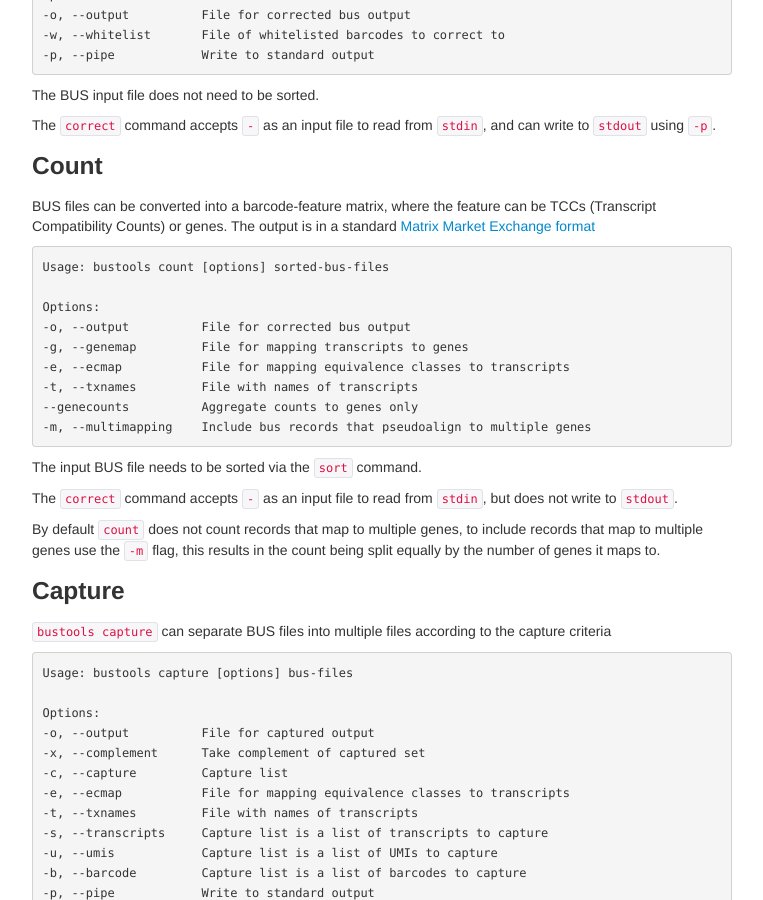
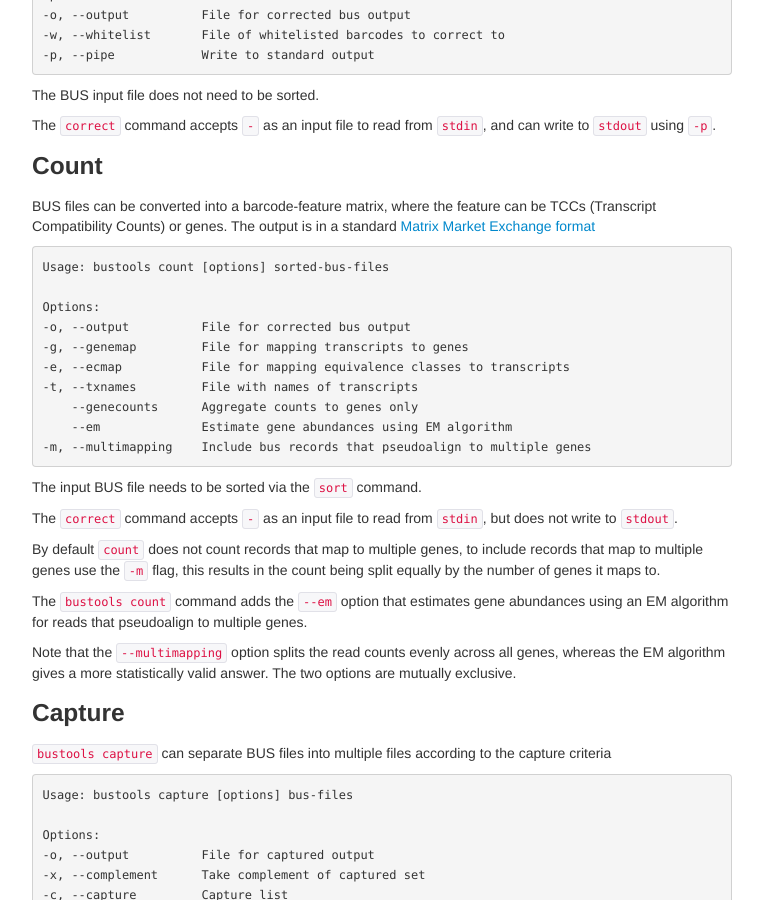
Before and after one commit to BUStools/BUStools.github.io, a Jekyll site: the page built from manual.md, in a window 1280 px wide and 900 px high, scrolled down 1788 px. Shown: the whole window, without its empty margins (258-1021 px from the left). Built offline with Jekyll 4.4.1, drawn with Linux system fonts in a browser that asks for light colours; some of the changed text lies outside the part shown.

Commit message:
updated count command

```diff
--- a/manual.md
+++ b/manual.md
@@ -101,7 +101,8 @@ Options:
 -g, --genemap         File for mapping transcripts to genes
 -e, --ecmap           File for mapping equivalence classes to transcripts
 -t, --txnames         File with names of transcripts
---genecounts          Aggregate counts to genes only
+    --genecounts      Aggregate counts to genes only
+    --em              Estimate gene abundances using EM algorithm
 -m, --multimapping    Include bus records that pseudoalign to multiple genes
 ~~~
 
@@ -110,6 +111,10 @@ The input BUS file needs to be sorted via the `sort` command.
 The `correct` command accepts `-` as an input file to read from `stdin`, but does not write to `stdout`.
 
 By default `count` does not count records that map to multiple genes, to include records that map to multiple genes use the `-m` flag, this results in the count being split equally by the number of genes it maps to.
+
+The `bustools count` command adds the `--em` option that estimates gene abundances using an EM algorithm for reads that pseudoalign to multiple genes.
+
+Note that the `--multimapping` option splits the read counts evenly across all genes, whereas the EM algorithm gives a more statistically valid answer. The two options are mutually exclusive.
 
 
 ### Capture
```
Also changed, not shown: other parts of manual.md (+1 -1 lines).
